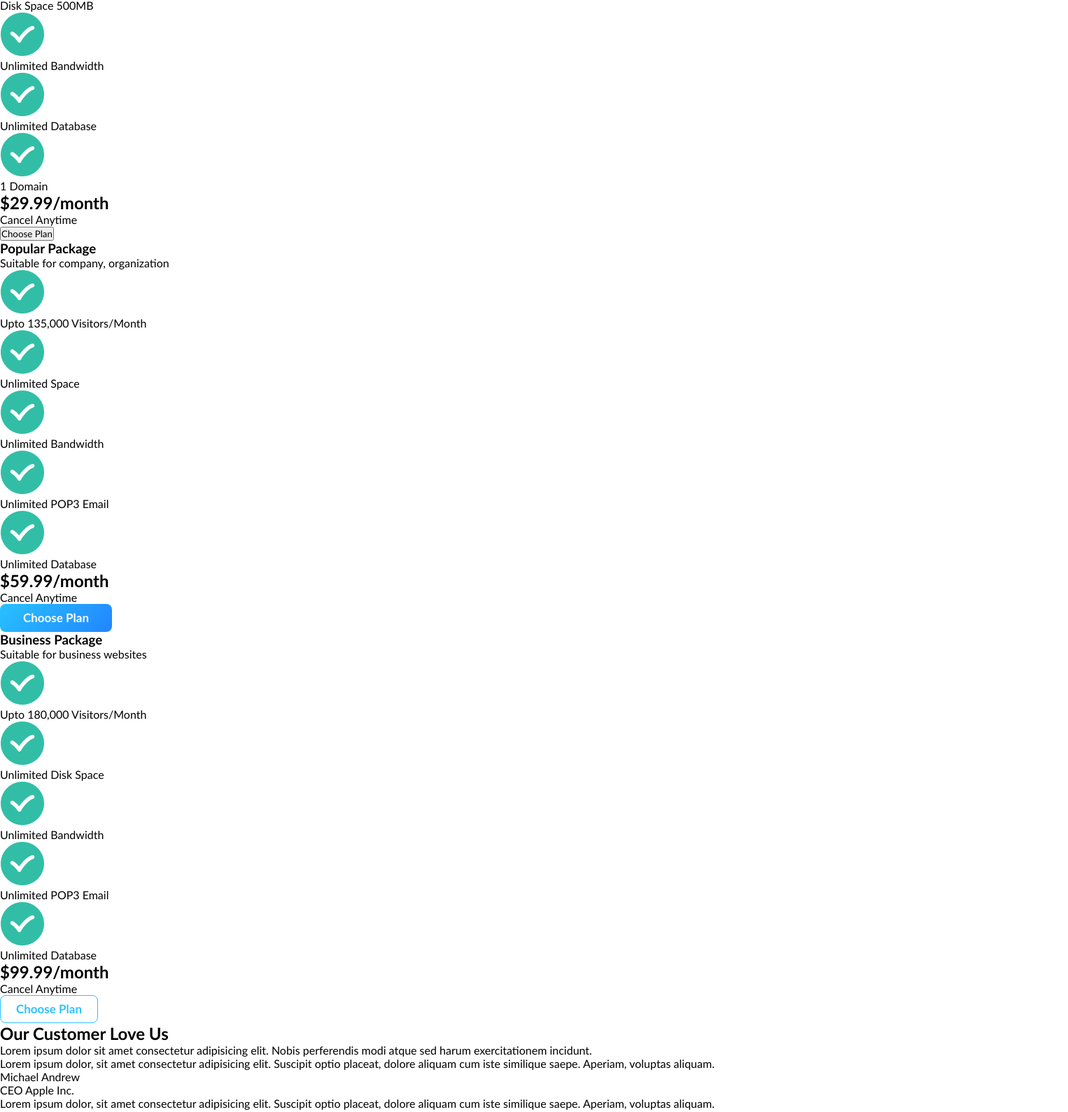
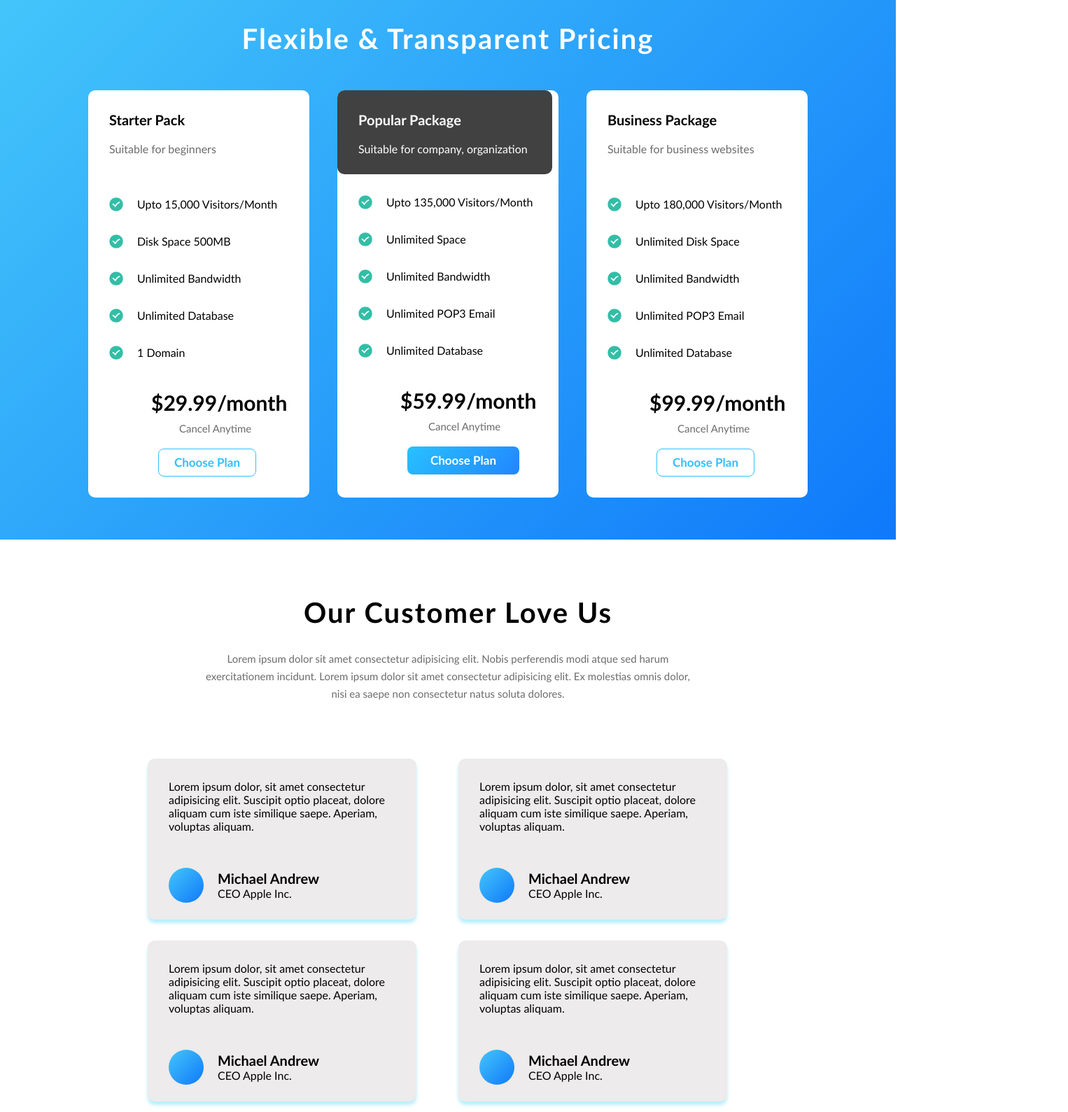
Before and after one commit to iamkabilash/ineuron_challenge-project-11, a plain HTML site: page index.html in a window 1280 px wide. Shown: the part 2187-3776 px from the top of the page at 70% size, 1526 px wide, since content can reach past the window. Drawn offline with Linux system fonts and the light colour scheme.

Commit message:
design features completed

```diff
--- a/index.html
+++ b/index.html
@@ -106,10 +106,11 @@
         </div>
     </section>
     <section class="pricing">
-        <h2>Flexible & Transparent Pricing</h2>
-        <div class="starter-pack">
+        <h2 id="pricing-heading">Flexible & Transparent Pricing</h2>
+        <div class="pricing-columns">
+            <div class="pricing-column starter-pack">
                 <h3>Starter Pack</h3>
-            <p>Suitable for beginners</p>
+                <p class="sub-heading">Suitable for beginners</p>
                 <div class="price-features">
                     <div class="price-feature">
                         <img src="./assets/tick.png" alt="">
@@ -126,19 +127,21 @@
                     <div class="price-feature">
                         <img src="./assets/tick.png" alt="">
                         <p>Unlimited Database</p>
-                </div>
+                    </div><br>
                     <div class="price-feature">
                         <img src="./assets/tick.png" alt="">
                         <p>1 Domain</p>
                     </div>
                 </div>
                 <h2>$29.99/month</h2>
-            <p>Cancel Anytime</p>
-            <button class="button-secondary">Choose Plan</button>
+                <p class="cancel-anytime">Cancel Anytime</p>
+                <button class="btn-secondary">Choose Plan</button>
             </div>
-        <div class="popular-pack">
+            <div class="pricing-column popular-pack">
+                <div id="black-price">
                     <h3>Popular Package</h3>
-            <p>Suitable for company, organization</p>
+                    <p class="sub-heading">Suitable for company, organization</p>
+                </div>
                 <div class="price-features">
                     <div class="price-feature">
                         <img src="./assets/tick.png" alt="">
@@ -162,12 +165,12 @@
                     </div>
                 </div>
                 <h2>$59.99/month</h2>
-            <p>Cancel Anytime</p>
+                <p class="cancel-anytime">Cancel Anytime</p>
                 <button class="btn-primary">Choose Plan</button>
             </div>
-        <div class="business-pack">
+            <div class="pricing-column business-pack">
                 <h3>Business Package</h3>
-            <p>Suitable for business websites</p>
+                <p class="sub-heading">Suitable for business websites</p>
                 <div class="price-features">
                     <div class="price-feature">
                         <img src="./assets/tick.png" alt="">
@@ -191,17 +194,19 @@
                     </div>
                 </div>
                 <h2>$99.99/month</h2>
-            <p>Cancel Anytime</p>
+                <p class="cancel-anytime">Cancel Anytime</p>
                 <button class="btn-secondary">Choose Plan</button>
+            </div>
         </div>
     </section>
     <section class="testimonials">
         <div class="text">
             <h2>Our Customer Love Us</h2>
-            <p>Lorem ipsum dolor sit amet consectetur adipisicing elit. Nobis perferendis modi atque sed harum exercitationem incidunt.</p>
+            <p>Lorem ipsum dolor sit amet consectetur adipisicing elit. Nobis perferendis modi atque sed harum exercitationem incidunt. Lorem ipsum dolor sit amet consectetur adipisicing elit. Ex molestias omnis dolor, nisi ea saepe non consectetur natus soluta dolores.</p>
         </div>
+        <div class="testimonial">
             <div class="column column-1">
-            <div class="row-1">
+                <div class="test-box row-1">
                     <p>Lorem ipsum dolor, sit amet consectetur adipisicing elit. Suscipit optio placeat, dolore aliquam cum iste similique saepe. Aperiam, voluptas aliquam.</p>
                     <div class="user">
                         <div class="user-round"></div>
@@ -211,7 +216,7 @@
                         </div>
                     </div>
                 </div>
-            <div class="row-2">
+                <div class="test-box row-2">
                     <p>Lorem ipsum dolor, sit amet consectetur adipisicing elit. Suscipit optio placeat, dolore aliquam cum iste similique saepe. Aperiam, voluptas aliquam.</p>
                     <div class="user">
                         <div class="user-round"></div>
@@ -223,7 +228,7 @@
                 </div>
             </div>
             <div class="column column-2">
-            <div class="row-1">
+                <div class="test-box row-1">
                     <p>Lorem ipsum dolor, sit amet consectetur adipisicing elit. Suscipit optio placeat, dolore aliquam cum iste similique saepe. Aperiam, voluptas aliquam.</p>
                     <div class="user">
                         <div class="user-round"></div>
@@ -233,13 +238,14 @@
                         </div>
                     </div>
                 </div>
-            <div class="row-2">
+                <div class="test-box row-2">
                     <p>Lorem ipsum dolor, sit amet consectetur adipisicing elit. Suscipit optio placeat, dolore aliquam cum iste similique saepe. Aperiam, voluptas aliquam.</p>
                     <div class="user">
                         <div class="user-round"></div>
                         <div class="user-details">
                             <p class="username">Michael Andrew</p>
                             <p class="userwork">CEO Apple Inc.</p>
+                        </div>
                     </div>
                 </div>
             </div>
@@ -251,13 +257,13 @@
             <p>Lorem ipsum dolor sit amet consectetur adipisicing elit. Temporibus minus corporis vitae iure sint rerum.</p>
         </div>
         <div class="right">
-            <button class="btn-secondary"></button>
+            <button class="btn-secondary">Register Now</button>
         </div>
     </section>
     <footer>
         <div class="logo">
             <img src="./assets/Logo.png" alt="">
-            Lorem ipsum, dolor sit amet consectetur adipisicing elit. Natus, perferendis.
+            <p>Lorem ipsum, dolor sit amet consectetur adipisicing elit. Natus, perferendis.</p>
         </div>
         <div class="menu">
             <h4>Menu</h4>
--- a/style.css
+++ b/style.css
@@ -120,6 +120,7 @@ header .logo{
 }
 .features img{
     width: 50px;
+    margin-top: 50px;
 }
 .services-text{
     display: flex;
@@ -145,3 +146,238 @@ header .logo{
     font-weight: 600;
     margin-top: 20px;
 }
+.features p{
+    font-size: 15px;
+    font-weight: 600;
+    margin-top: 20px;
+    color: #6c6c6c;
+    width: 30vw;
+    line-height: 25px;
+}
+.pricing{
+    width: 100%;
+    background: linear-gradient(135deg, #44c6fa, #0f79fa);
+    margin-top: 80px;
+    padding-bottom: 60px;
+    display: flex;
+    flex-direction: column;
+    align-items: center;
+}
+#pricing-heading{
+    margin-top: 50px;
+    color: #fff;
+    font-size: 40px;
+    font-weight: 600;
+    letter-spacing: 2px;
+}
+.pricing-columns{
+    display: flex;
+    flex-direction: row;
+    margin-top: 50px;
+}
+.pricing-column{
+    background-color: #fff;
+    padding: 30px;
+    margin: 0px 20px;
+    width: 20vw;
+    border-radius: 10px;
+}
+.price-feature img{
+    width: 20px;
+}
+.price-feature{
+    display: inline-flex;
+    margin-top: 30px;
+}
+.price-feature p{
+    margin-left: 20px;
+}
+.pricing-columns h3{
+    font-size: 20px;
+}
+.sub-heading{
+    margin-top: 20px;
+    font-size: 16px;
+    color: #6c6c6c;
+}
+.pricing-column h2{
+    margin-top: 40px;
+    margin-left: 60px;
+    font-size: 30px;
+}
+.pricing-column .cancel-anytime{
+    margin-top: 10px;
+    margin-left: 100px;
+    font-size: 15px;
+    color: #6c6c6c;
+}
+.pricing-column button{
+    margin-top: 20px;
+    margin-left: 70px;
+}
+#black-price{
+    background-color: #414141;
+    color: #fff;
+    width: 24vw;
+    height: 120px;
+    margin-left: -30px;
+    margin-top: -30px;
+    border-radius: 10px;
+}
+#black-price h3{
+    padding-top: 30px;
+    padding-left: 30px;
+}
+#black-price p{
+    padding-top: 0px;
+    padding-left: 30px;
+    color: #fff;
+}
+.starter-pack .price-features{
+    margin-top: 30px;
+}
+.business-pack .price-features{
+    margin-top: 30px;
+}
+.testimonials{
+    display: flex;
+    flex-direction: column;
+    width: 100%;
+    align-items: center;
+    margin-top: 80px;
+}
+.testimonials .text{
+    display: flex;
+    flex-direction: column;
+    align-items: center;
+}
+.testimonials .text h2{
+    font-size: 40px;
+    font-weight: 600;
+    letter-spacing: 2px;
+    width: 40vw;
+    margin-left: 100px;
+}
+.testimonials .text p{
+    font-size: 15px;
+    font-weight: 400;
+    width: 55vw;
+    text-align: center;
+    margin-top: 30px;
+    line-height: 25px;
+    color: #6c6c6c;
+}
+.testimonial{
+    display: flex;
+    flex-direction: row;
+    margin-left: 50px;
+    margin-right: 60px;
+    margin-top: 50px;
+}
+.testimonial .column{
+    margin-left: 20px;
+    margin-right: 40px;
+    width: 30vw;
+}
+.test-box{
+    background-color: #edebeb;
+    height: 200px;
+    padding-top: 30px;
+    padding-left: 30px;
+    padding-right: 30px;
+    margin-top: 30px;
+    border-radius: 10px;
+    box-shadow: #b8eeff 0px 5px 5px;
+}
+.user{
+    display: flex;
+    flex-direction: row;
+    align-items: center;
+    margin-top: 50px;
+}
+.user-round{
+    width: 50px;
+    height: 50px;
+    border-radius: 25px;
+    background: linear-gradient(135deg, #44c6fa, #0f79fa);
+}
+.user .user-details{
+    margin-left: 20px;
+}
+.user .username{
+    font-size: 20px;
+    font-weight: 600;
+}
+.register-now{
+    width: 100%;
+    height: 280px;
+    background: linear-gradient(180deg, #44c6fa, #0f79fa);
+    margin-top: 100px;
+    display: flex;
+    flex-direction: row;
+    align-items: center;
+}
+.register-now .left{
+    margin-left: 100px;
+    width: 65vw;
+}
+.register-now .left h2{
+    font-size: 40px;
+    font-weight: 600;
+    letter-spacing: 2px;
+    width: 40vw;
+    color: #fff;
+}
+.register-now .left p{
+    font-size: 15px;
+    font-weight: 400;
+    width: 35vw;
+    line-height: 25px;
+    color: #fff;
+    margin-top: 20px;
+}
+.register-now .right .btn-secondary{
+    color: #fff;
+    border: 1px solid #fff;
+}
+.register-now .right .btn-secondary:hover{
+    color: #0f79fa;
+    border: 1px solid #fff;
+    background-color: #fff;
+    transform: scale(1.05);
+}
+footer{
+    display: flex;
+    flex-direction: row;
+    width: 100%;
+    height: 170px;
+    margin-top: 150px;
+    justify-content: space-evenly;
+}
+.social img{
+    width: 170px;
+    margin-top: 20px;
+}
+footer .logo{
+    width: 20vw;
+}
+footer .logo p{
+    margin-top: 10px;
+    font-size: 15px;
+}
+.footer-links li{
+    list-style: none;
+    margin-top: 10px;
+}
+.footer-links a{
+    color: #000;
+    text-decoration: none;
+}
+footer h4{
+    font-size: 20px;
+}
+.social{
+    display: flex;
+    flex-direction: column;
+    align-items: center;
+}
```
Lines whose indentation alone changed are shown as unchanged.
